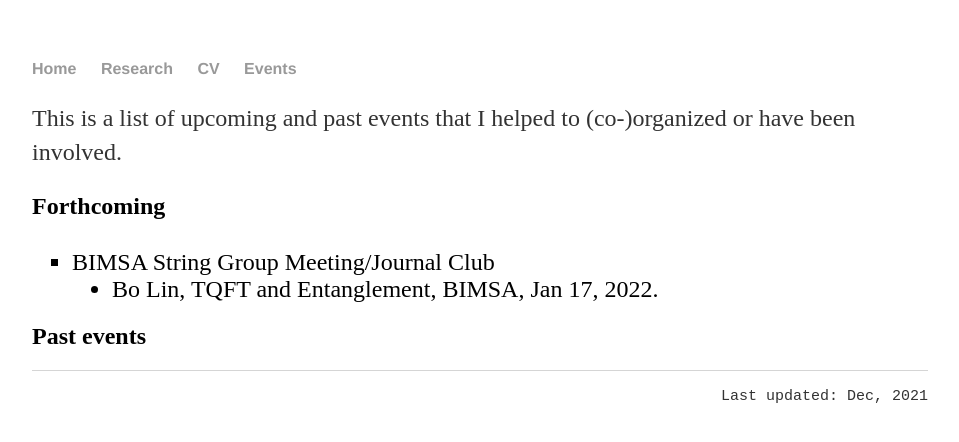
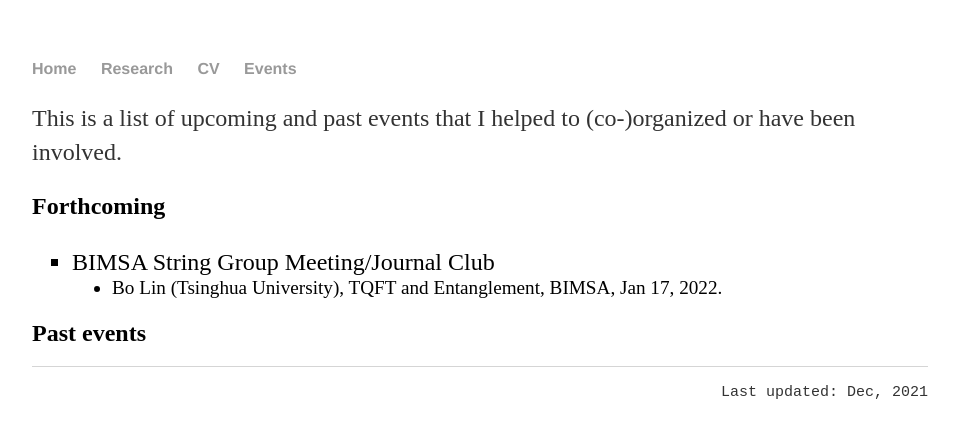
Before and after one commit to hhzou/hhzou.github.io, a Jekyll site: the page built from events/index.html, in a window 1280 px wide. Shown: the top 442 px of the page, without its empty margins (160-1119 px from the left). Built offline with Jekyll 4.4.1, drawn with Linux system fonts in a browser that asks for light colours.

Commit message:
Update index.html

```diff
--- a/events/index.html
+++ b/events/index.html
@@ -6,13 +6,17 @@ title: Hao Zou - Events
 	<p>
 		This is a list of upcoming and past events that I helped to (co-)organized or have been involved.
 	</p>
+
 	<h2>Forthcoming</h2>
 	<ul style="font-size:1.5em; line-height: 150%; list-style-type: square">
 		<li> BIMSA String Group Meeting/Journal Club
-			<ol style="font-size:0.8 em; line-height: 80%; list-style-type: disc">
-				<li> Bo Lin, TQFT and Entanglement, BIMSA, Jan 17, 2022.</li>
+			<ol style="font-size:0.8em; line-height: 80%; list-style-type: disc">
+				<li>
+					Bo Lin (Tsinghua University), TQFT and Entanglement, BIMSA, Jan 17, 2022.
+				</li>
 			</ol>
 		</li>
 	</ul>
+
 	<h2>Past events</h2>
 </div>
```
